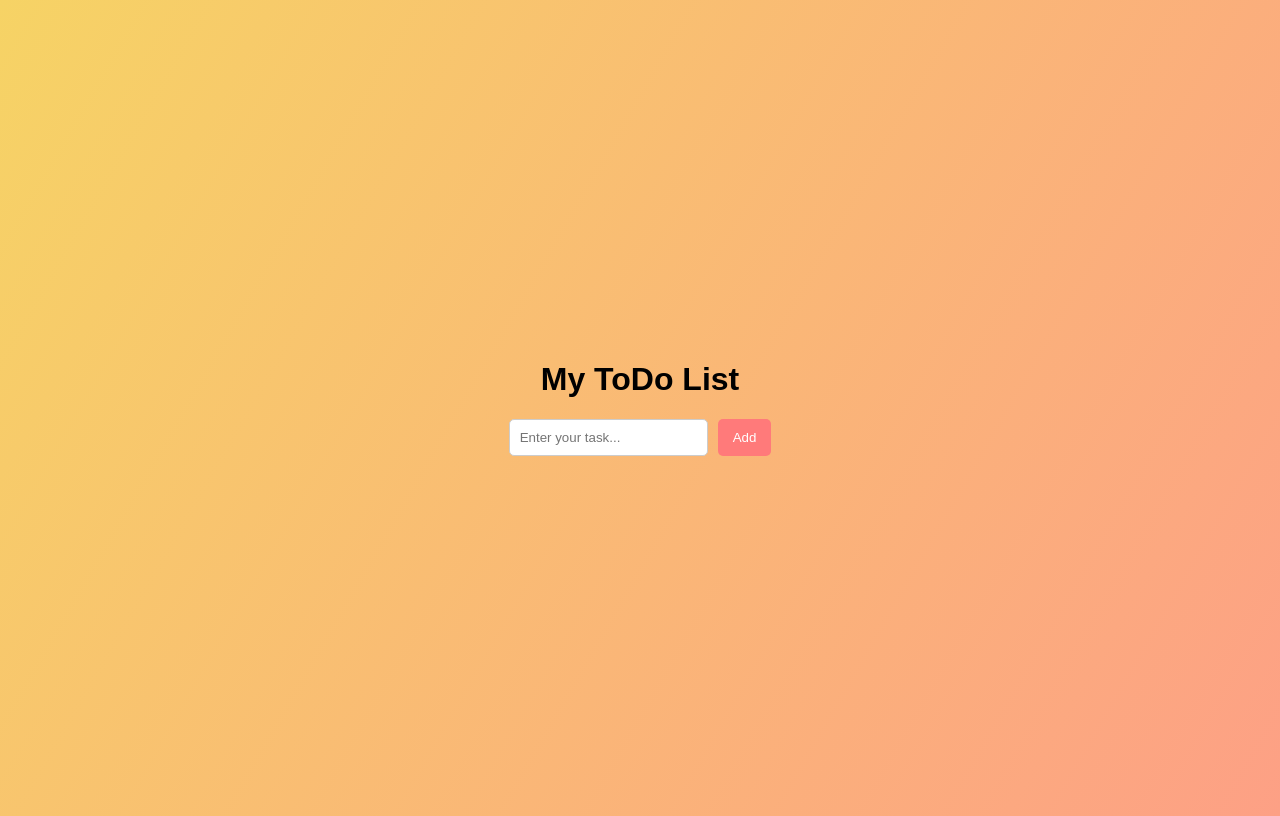
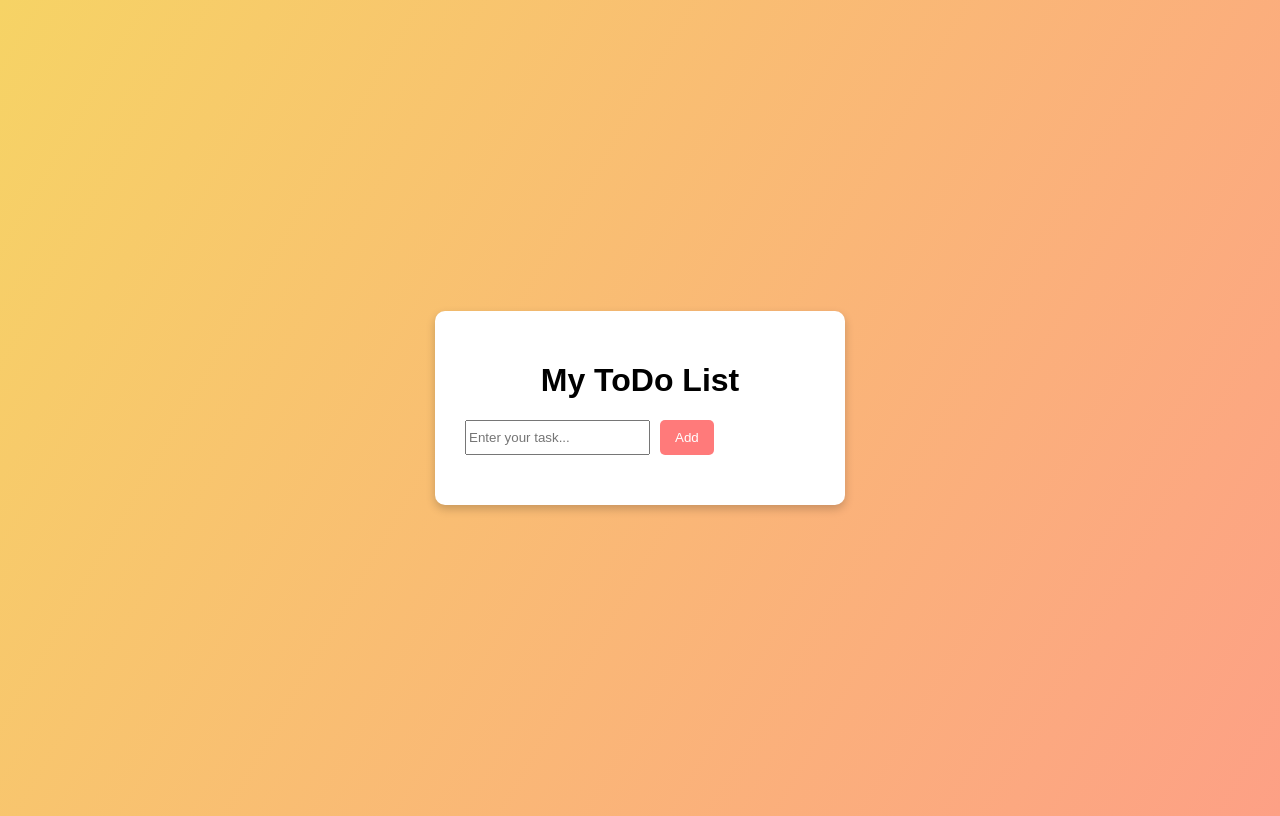
Before and after one commit to Supriya-004/to-do-application, a plain HTML site: page appl.html in a window 1280 px wide. Drawn offline with Linux system fonts and the light colour scheme.

Commit message:
takes input

```diff
--- a/app.css
+++ b/app.css
@@ -7,7 +7,13 @@ body{
     height:100vh;
 }
 
-
+.container{
+    background:white;
+    padding:30px;
+    width:350px;
+    border-radius:10px;
+    box-shadow:0 4px 10px rgba(0,0,0,0.2);
+}
 
 h1{
     text-align:center;
@@ -18,12 +24,7 @@ h1{
     margin-bottom:20px;
 }
 
-input{
-    flex:1;
-    padding:10px;
-    border:1px solid #ccc;
-    border-radius:5px;
-}
+
 
 button{
     padding:10px 15px;
```
